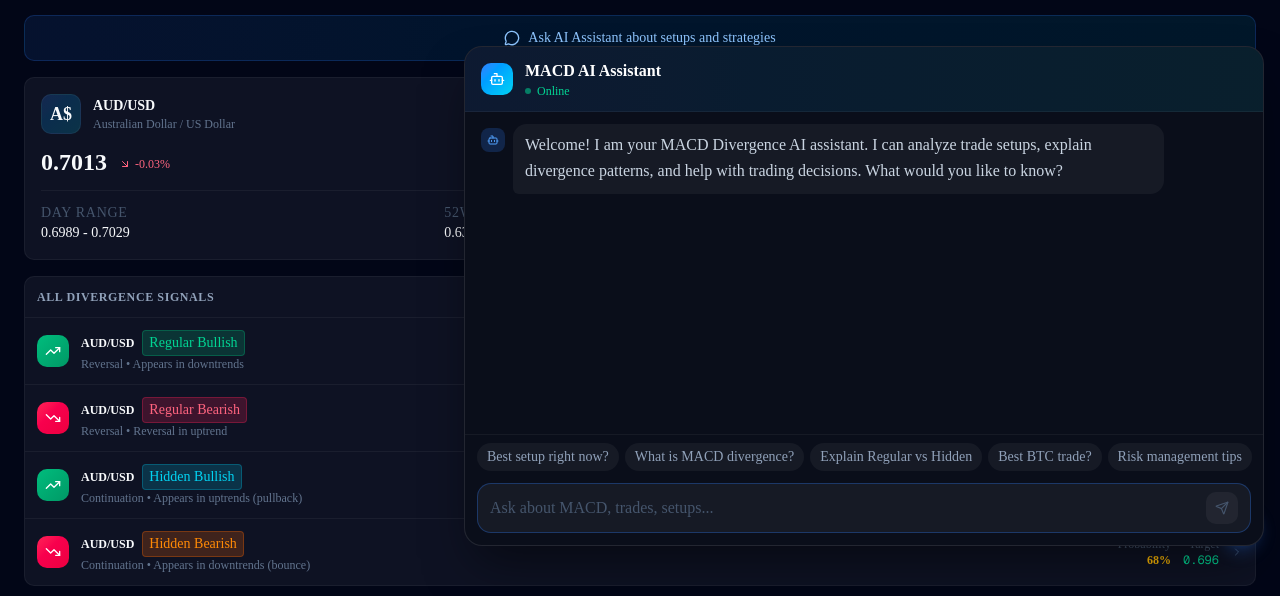
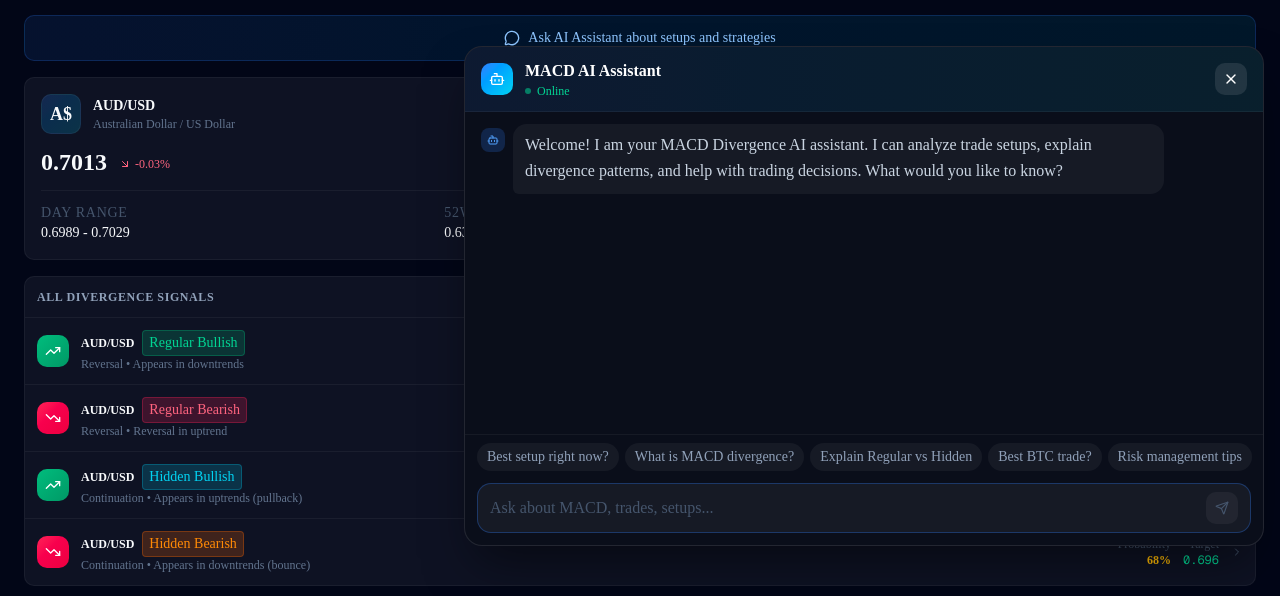
Before and after one commit to rod773/MACD-Divergence-Trading-Strategy, a Next.js app: page / in a window 1280 px wide. Both pictures are taken after a click on the button 1240 px from the left and 752 px from the top of the page. Shown: the part 174-770 px from the top of the page. Built offline with nearby package versions, Linux system fonts and the light colour scheme.

Commit message:
fix: show close button in chat header on all devices

```diff
--- a/src/components/ai-chat.tsx
+++ b/src/components/ai-chat.tsx
@@ -121,7 +121,7 @@ export default function AiChat() {
 
   return (
     <>
-      {/* Floating Button - hidden on mobile when chat is open */}
+      {/* Floating Button - hidden when chat is open */}
       {!isOpen && (
         <motion.button
           onClick={() => setIsOpen(true)}
@@ -130,18 +130,6 @@ export default function AiChat() {
           whileTap={{ scale: 0.95 }}
         >
           <MessageCircle className="w-5 h-5 text-white" />
-        </motion.button>
-      )}
-
-      {/* Desktop floating button - always visible */}
-      {isOpen && (
-        <motion.button
-          onClick={() => setIsOpen(false)}
-          className="hidden md:flex fixed bottom-20 right-4 z-50 w-12 h-12 rounded-full bg-gradient-to-br from-blue-500 to-cyan-400 shadow-lg shadow-blue-500/25 items-center justify-center hover:shadow-blue-500/40 transition-shadow"
-          whileHover={{ scale: 1.05 }}
-          whileTap={{ scale: 0.95 }}
-        >
-          <X className="w-5 h-5 text-white" />
         </motion.button>
       )}
 
@@ -169,7 +157,7 @@ export default function AiChat() {
               </div>
               <button
                 onClick={() => setIsOpen(false)}
-                className="md:hidden w-8 h-8 rounded-lg bg-white/10 flex items-center justify-center hover:bg-white/20 transition-colors"
+                className="w-8 h-8 rounded-lg bg-white/10 flex items-center justify-center hover:bg-white/20 transition-colors"
               >
                 <X className="w-4 h-4 text-white" />
               </button>
```
